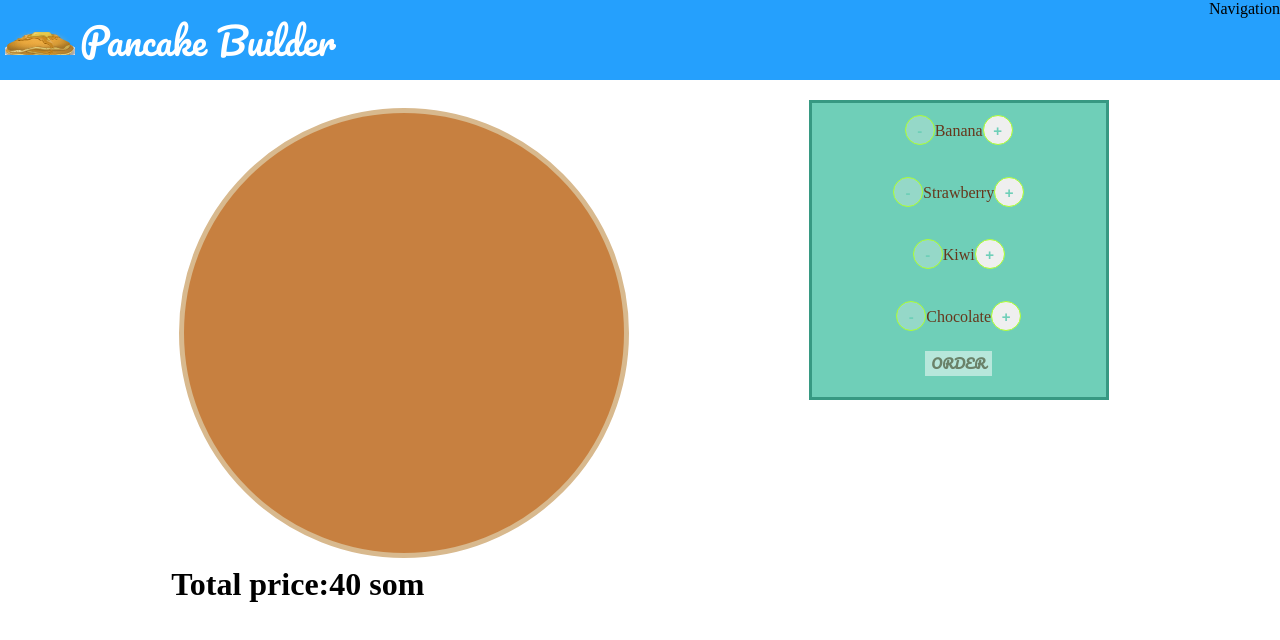
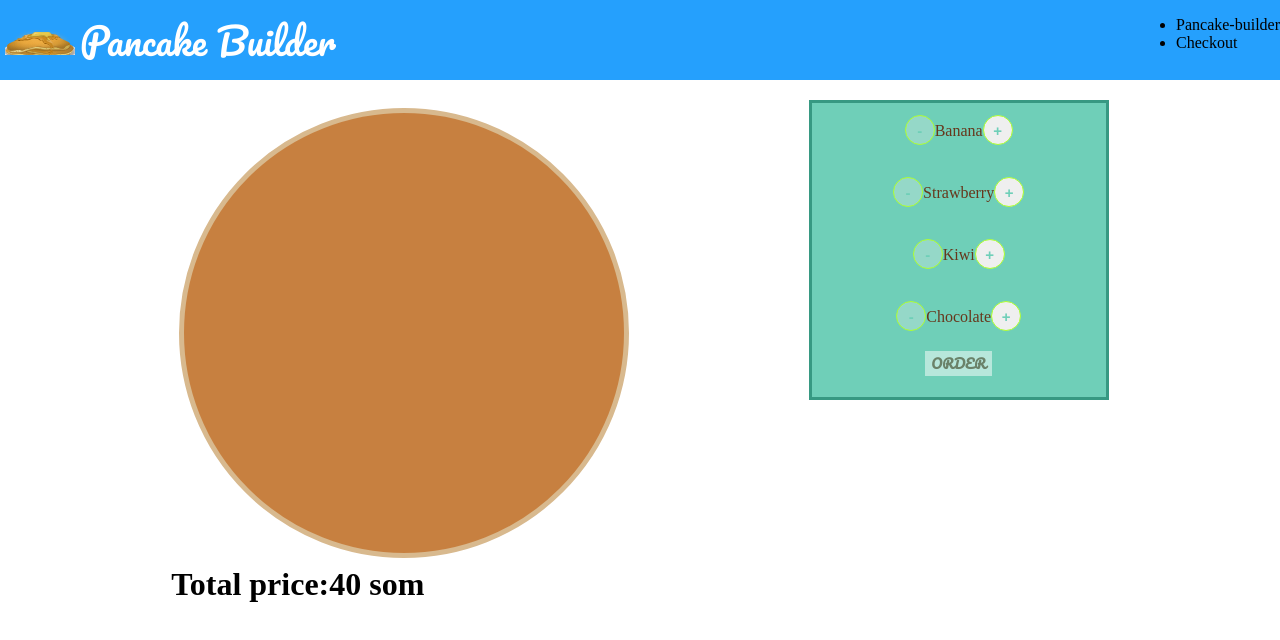
Before and after one commit to Askhat-Azizov/pancake-builder, a React (Create React App) app: page / in a window 1280 px wide. Shown: the top 640 px of the page. Built offline with nearby package versions, Linux system fonts and the light colour scheme.

Commit message:
Added for Toolbar ul Navigation

```diff
--- a/src/components/Layout/Todbar/Navigation/Navigation.js
+++ b/src/components/Layout/Todbar/Navigation/Navigation.js
@@ -1,8 +1,6 @@
 import React from 'react';
 import classes from './Navigation.module.css';
 
-export default () => (
-  <div className={classes.Navigation}>
-    Navigation
-  </div>
+export default ({ children }) => (
+<li>{children}</li>
 );
--- a/src/components/Layout/Todbar/Toolbar.js
+++ b/src/components/Layout/Todbar/Toolbar.js
@@ -6,8 +6,9 @@ import Navigation from "./Navigation/Navigation";
 export default () => (
   <div className={classes.Toolbar}>
     <Sidebar />
-    <nav>
-      <Navigation />
-    </nav>
+    <ul>
+      <Navigation>Pancake-builder</Navigation>
+      <Navigation>Checkout</Navigation>
+    </ul>
   </div>
 );
```
